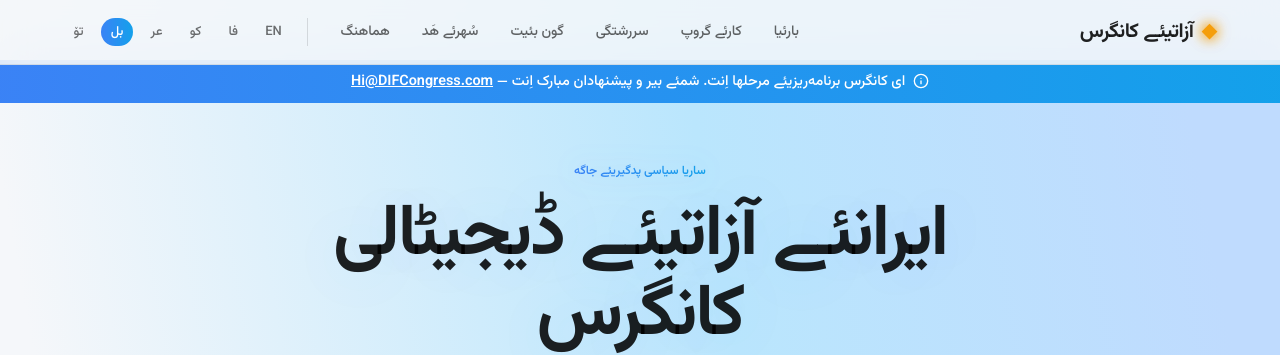
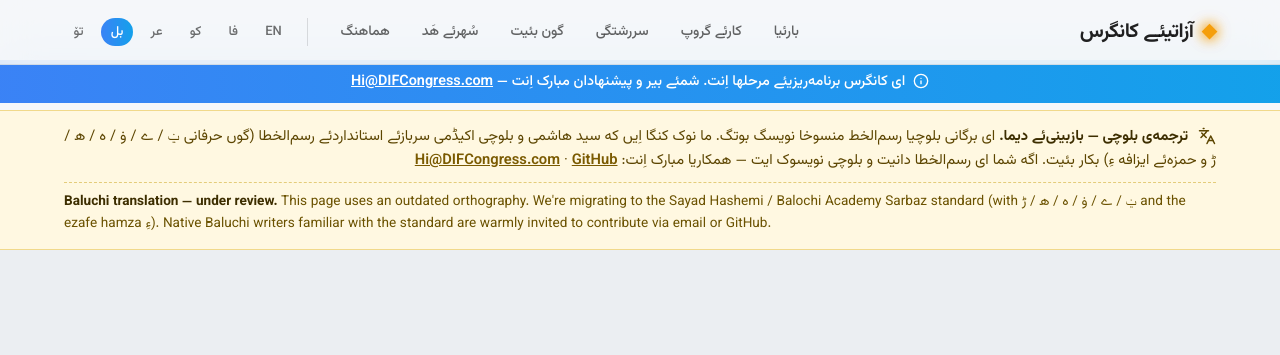
Before and after one commit to Iran-Digital-Freedom-Congress/the-digital-congress, a plain HTML site: page bal/index.html in a window 1280 px wide. Shown: the top 355 px of the page. Drawn offline with nearby package versions, Linux system fonts and the light colour scheme; no server answers.

Commit message:
Add translation review notice for Baluchi language with styling

```diff
--- a/bal/index.html
+++ b/bal/index.html
@@ -62,6 +62,21 @@
 </nav>
 
 <main id="main-content">
+
+<!-- ─── TRANSLATION REVIEW NOTICE ─── -->
+<aside class="translation-notice" role="note" aria-label="آگاهی ترجمه">
+  <div class="container">
+    <i data-lucide="languages" aria-hidden="true" style="width:18px;height:18px;vertical-align:middle;margin-left:6px"></i>
+    <strong>ترجمه‌ی بلوچی — بازبینی‌ئے دیما.</strong>
+    ای برگانی بلوچیا رسم‌الخط منسوخا نویسگ بوتگ. ما نوک کنگا اِیں که سید هاشمی و بلوچی اکیڈمی سربازئے استانداردئے رسم‌الخطا (گوں حرفانی <span dir="ltr">ݔ / ے / ۏ / ہ / ھ / ڑ</span> و حمزه‌ئے ایزافه <span dir="ltr">ءِ</span>) بکار بئیت. اگه شما ای رسم‌الخطا دانیت و بلوچی نویسوک ایت — همکاریا مبارک اِنت:
+    <a href="mailto:Hi@DIFCongress.com?subject=Baluchi%20translation%20(Hashemi%20orthography)">Hi@DIFCongress.com</a> ·
+    <a href="https://github.com/Iran-Digital-Freedom-Congress/the-digital-congress" target="_blank" rel="noopener noreferrer">GitHub</a>
+    <span class="translation-notice__en" dir="ltr" lang="en">
+      <strong>Baluchi translation — under review.</strong>
+      This page uses an outdated orthography. We're migrating to the Sayad Hashemi / Balochi Academy Sarbaz standard (with <span>ݔ / ے / ۏ / ہ / ھ / ڑ</span> and the ezafe hamza <span>ءِ</span>). Native Baluchi writers familiar with the standard are warmly invited to contribute via email or GitHub.
+    </span>
+  </div>
+</aside>
 
 <!-- ─── HERO ─── -->
 <section class="hero" id="home">
--- a/css/style.css
+++ b/css/style.css
@@ -80,6 +80,45 @@
 
 [dir="rtl"] .planning-banner {
   letter-spacing: 0;
+}
+
+/* ─── Translation Review Notice (inline, per-locale) ─── */
+.translation-notice {
+  background: #fff8e1;
+  color: #5c4500;
+  border-top: 1px solid #f1d98a;
+  border-bottom: 1px solid #f1d98a;
+  padding: 14px 0;
+  font-size: 0.92rem;
+  line-height: 1.65;
+  margin-top: 110px; /* clear fixed nav (60px) + planning-banner (~50px) */
+}
+
+.translation-notice .container {
+  display: block;
+}
+
+.translation-notice strong {
+  color: #3d2e00;
+}
+
+.translation-notice a {
+  color: #7a5a00;
+  text-decoration: underline;
+  font-weight: 600;
+}
+
+.translation-notice a:hover {
+  text-decoration: none;
+}
+
+.translation-notice__en {
+  display: block;
+  margin-top: 8px;
+  padding-top: 8px;
+  border-top: 1px dashed #e4cc7a;
+  font-size: 0.85rem;
+  color: #6b5200;
 }
 
 /* ─── Skip link ─── */
```
